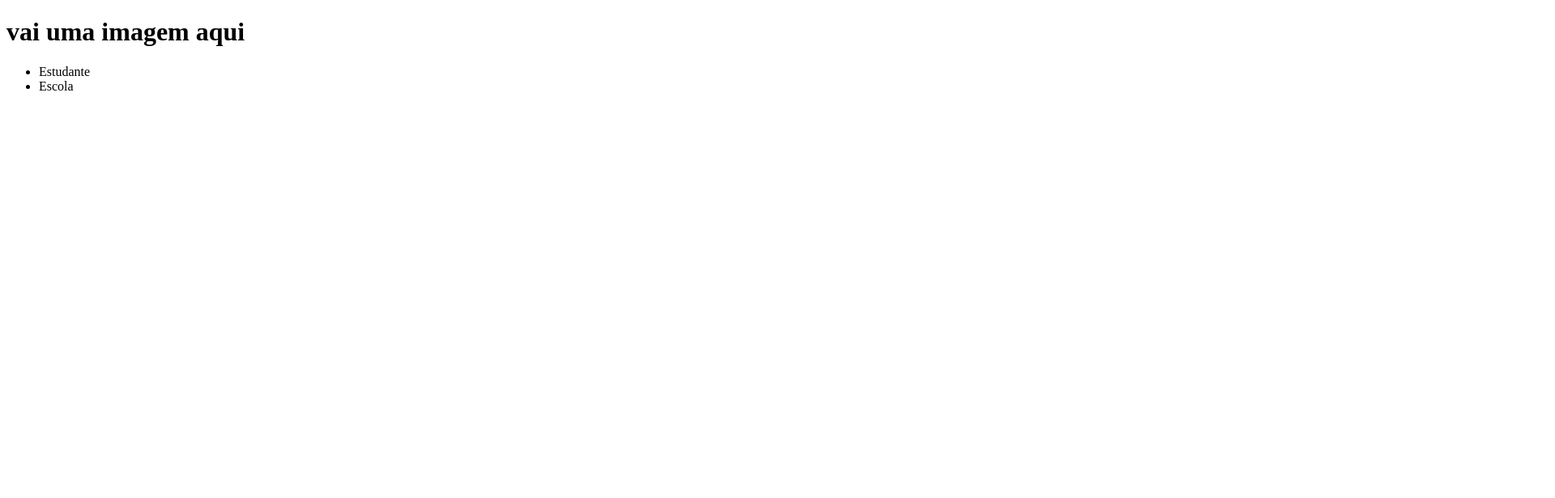
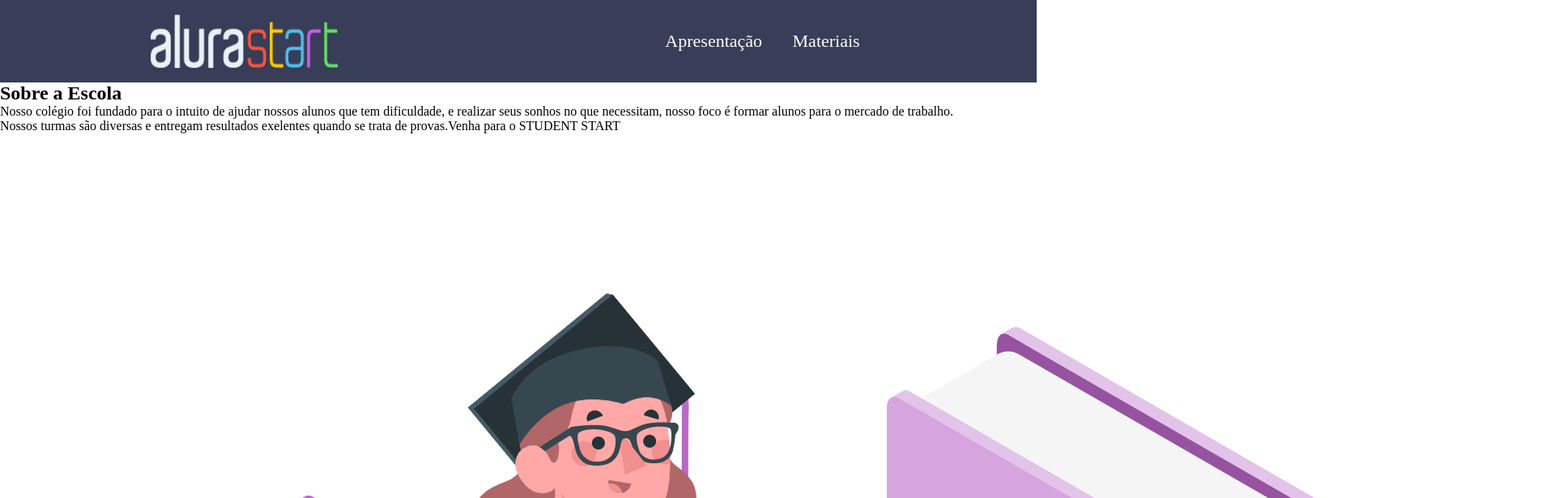
Before and after one commit to mariana140000044/site-escola133, a plain HTML site: page index.html in a window 1280 px wide. Shown: the top 616 px of the page at 81% size, 1920 px wide, since content can reach past the window. Drawn offline with Linux system fonts and the light colour scheme.

Commit message:
Add files via upload

```diff
--- a/index.html
+++ b/index.html
@@ -1,18 +1,26 @@
 <!DOCTYPE html>
-<html lang="en">
+<html lang="pt-br">
 <head>
     <meta charset="UTF-8">
-    <meta http-equiv="X-UA-Compatible" content="IE=edge">
     <meta name="viewport" content="width=device-width, initial-scale=1.0">
-    <title>Document</title>
+    <title>Site Escola</title>
     <link rel="stylesheet" href="style.css">
 </head>
 <body>
-    <h1>vai uma imagem aqui</h1>
-<ul>
-    <li>Estudante</li>
-    <li>Escola</li>
-</ul>
-</ul>
+    <header class="cabecalho">
+        <img class="cabecalho-imagem" src="./img/logo.png" alt="Logo do site">
+        <ul class="cabecalho-lista-item">
+            <li class="cabecalho-lista-item">Apresentação</li>
+            <li class="cabecalho-lista-item">Materiais</li>
+        </ul>
+    </header>
+    <section class=”escola”>
+    <div>
+    <h2 class=”escola-titulo”>Sobre a Escola</h2>
+    <p class=”escola-texto-um”>Nosso colégio foi fundado para o intuito de ajudar nossos alunos que tem dificuldade, e realizar seus sonhos no que necessitam, nosso foco é formar alunos para o mercado de trabalho.</p>
+    <p class=”escola-texto-dois”> Nossos turmas são diversas e entregam resultados exelentes quando se trata de provas.Venha para o STUDENT START</p>
+    </div>
+    <img class=”colegio-imagem” src=./img/colegio.png alt="colegio"
+</section>
 </body>
 </html>
--- a/style.css
+++ b/style.css
@@ -1,4 +1,27 @@
-header{
-background-color:#112dca;
-color: white;
+.cabecalho {
+    background-color: #383D58;
+    color: white;
+    display: flex;
+    justify-content: space-around;
+    padding: 18px 0;
 }
+
+.cabecalho-imagem {
+    width: 18%;
+}
+
+.cabecalho-lista-item {
+    display: inline-block;
+    margin: 0 16px;
+    padding: 10px 0;
+    font-size: 22px;
+}
+
+* {
+    margin: 0;
+    padding: 0;
+}
+
+.colegio-imagem{
+    width:20%;
+}
```
Also changed, not shown: img/colegio.png (added), img/logo.png (added).
